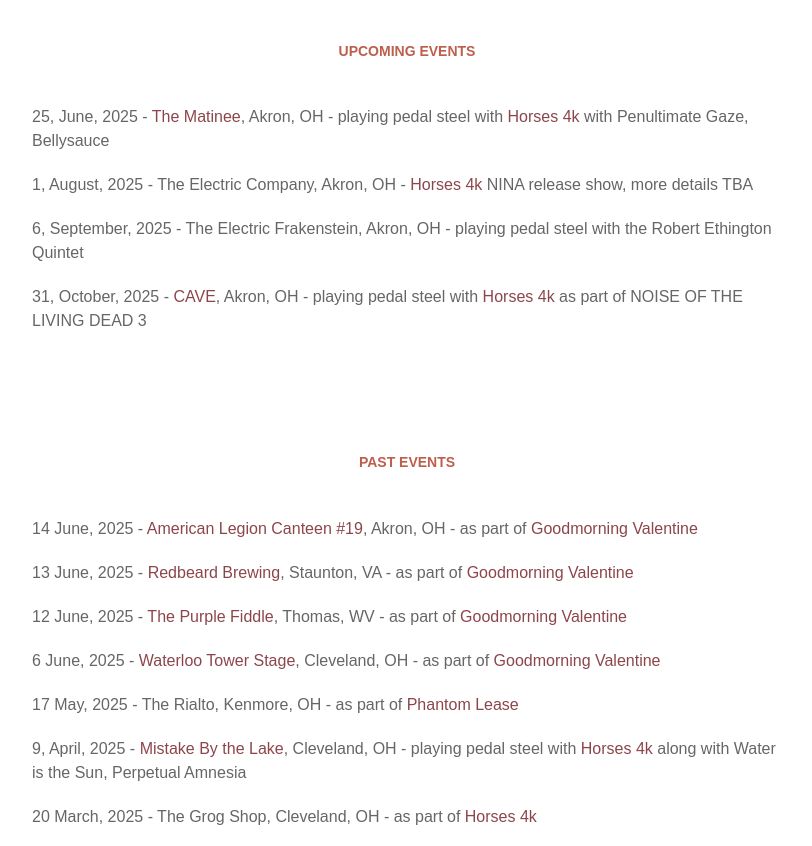
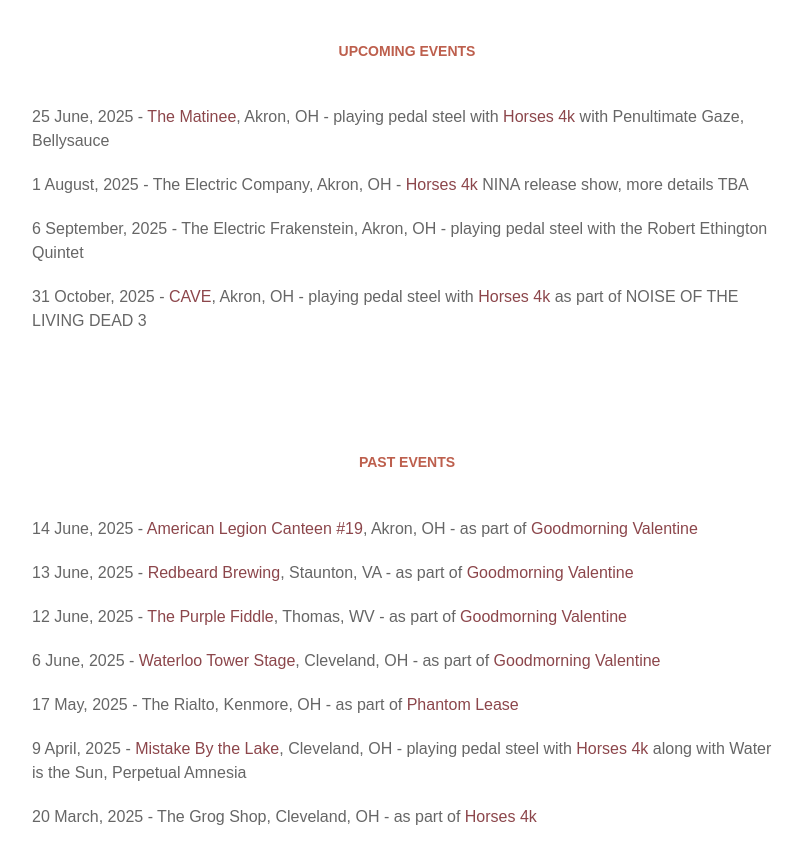
Before and after one commit to jacobtrombetta/jacobtrombetta.github.io, a Jekyll site: the page built from pages/events.md, in a window 1280 px wide. Shown: the part 178-1024 px from the top of the page, without its empty margins (263-1075 px from the left). Built offline with Jekyll 4.4.1, drawn with Linux system fonts in a browser that asks for light colours; nearby versions of some CDN libraries; some web fonts are replaced.

```diff
--- a/pages/events.md
+++ b/pages/events.md
@@ -5,13 +5,13 @@ permalink: /events
 ---
 
 ### Upcoming events
-25, June, 2025 - [The Matinee](https://www.instagram.com/thematineebar/?hl=en), Akron, OH - playing pedal steel with [Horses 4k](https://www.horses4k.rodeo) with Penultimate Gaze, Bellysauce
+25 June, 2025 - [The Matinee](https://www.instagram.com/thematineebar/?hl=en), Akron, OH - playing pedal steel with [Horses 4k](https://www.horses4k.rodeo) with Penultimate Gaze, Bellysauce
 
-1, August, 2025 - The Electric Company, Akron, OH - [Horses 4k](https://www.horses4k.rodeo) NINA release show, more details TBA
+1 August, 2025 - The Electric Company, Akron, OH - [Horses 4k](https://www.horses4k.rodeo) NINA release show, more details TBA
 
-6, September, 2025 - The Electric Frakenstein, Akron, OH - playing pedal steel with the Robert Ethington Quintet
+6 September, 2025 - The Electric Frakenstein, Akron, OH - playing pedal steel with the Robert Ethington Quintet
 
-31, October, 2025 - [CAVE](https://www.caveakron.org/calendar/noise-of-the-living-dead-3-tba/), Akron, OH - playing pedal steel with [Horses 4k](https://www.horses4k.rodeo) as part of NOISE OF THE LIVING DEAD 3
+31 October, 2025 - [CAVE](https://www.caveakron.org/calendar/noise-of-the-living-dead-3-tba/), Akron, OH - playing pedal steel with [Horses 4k](https://www.horses4k.rodeo) as part of NOISE OF THE LIVING DEAD 3
 
 ### Past events
 14 June, 2025 - [American Legion Canteen #19](https://www.instagram.com/alpost19canteen/), Akron, OH - as part of [Goodmorning Valentine](https://goodmorningvalentine.bandcamp.com/)
@@ -24,7 +24,7 @@ permalink: /events
 
 17 May, 2025 - The Rialto, Kenmore, OH - as part of [Phantom Lease](/projects/phantom_lease)
 
-9, April, 2025 - [Mistake By the Lake](https://mbtlrecords.com/), Cleveland, OH - playing pedal steel with [Horses 4k](https://www.horses4k.rodeo) along with Water is the Sun, Perpetual Amnesia
+9 April, 2025 - [Mistake By the Lake](https://mbtlrecords.com/), Cleveland, OH - playing pedal steel with [Horses 4k](https://www.horses4k.rodeo) along with Water is the Sun, Perpetual Amnesia
 
 20 March, 2025 - The Grog Shop, Cleveland, OH - as part of [Horses 4k](https://www.horses4k.com/)
 
```
Also changed, not shown: pages/horses_4k.md (added, +5 -0 lines), pages/projects.md (+3 -4 lines).
